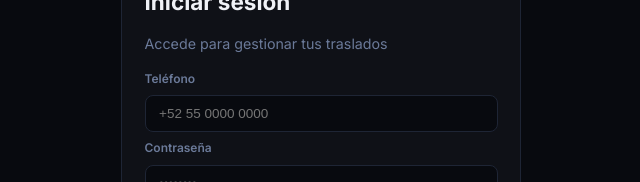
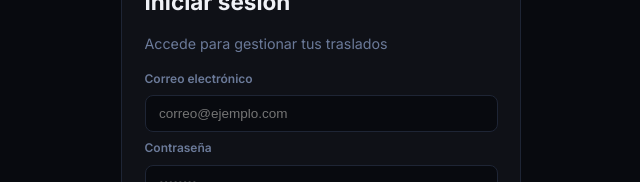
Before and after one commit to hmanuelaid/ruum-ruum-usuario, a Next.js app: page /login in a window 1280 px wide. Shown: the part 298-480 px from the top of the page, without its empty margins (319-959 px from the left). Built offline with nearby package versions, Linux system fonts and the light colour scheme.

Commit message:
feat: cambio

```diff
--- a/app/login/page.tsx
+++ b/app/login/page.tsx
@@ -7,7 +7,7 @@ import { useAuthStore } from '@/lib/store'
 export default function LoginPage() {
   const router = useRouter()
   const { setUser } = useAuthStore()
-  const [phone, setPhone] = useState('')
+  const [email, setEmail] = useState('')
   const [password, setPassword] = useState('')
   const [loading, setLoading] = useState(false)
   const [error, setError] = useState('')
@@ -17,10 +17,8 @@ export default function LoginPage() {
     setLoading(true); setError('')
     const supabase = createClient()
 
-    // Login con email derivado del teléfono
-    const email = `${phone.replace(/\D/g, '')}@ruumruum.app`
     const { data, error: authError } = await supabase.auth.signInWithPassword({ email, password })
-    if (authError) { setError('Teléfono o contraseña incorrectos'); setLoading(false); return }
+    if (authError) { setError('Correo o contraseña incorrectos'); setLoading(false); return }
 
     const { data: profile } = await supabase
       .from('app_users')
@@ -41,9 +39,9 @@ export default function LoginPage() {
         <h1 className="onboarding-title">Iniciar sesión</h1>
         <p className="onboarding-sub">Accede para gestionar tus traslados</p>
         <form onSubmit={handleLogin} className="auth-form">
-          <label className="field-label">Teléfono</label>
-          <input type="tel" className="field-input" placeholder="+52 55 0000 0000"
-            value={phone} onChange={e => setPhone(e.target.value)} required />
+          <label className="field-label">Correo electrónico</label>
+          <input type="email" className="field-input" placeholder="correo@ejemplo.com"
+            value={email} onChange={e => setEmail(e.target.value)} required />
           <label className="field-label">Contraseña</label>
           <input type="password" className="field-input" placeholder="••••••••"
             value={password} onChange={e => setPassword(e.target.value)} required />
--- a/app/onboarding/documentos/page.tsx
+++ b/app/onboarding/documentos/page.tsx
@@ -28,11 +28,9 @@ export default function DocumentosPage() {
     const reg = raw ? JSON.parse(raw) : {}
 
     // 1. Crear usuario en Supabase Auth
-    const email = `${reg.phone?.replace(/\D/g, '')}@ruumruum.app`
     const { data: authData, error: signUpError } = await supabase.auth.signUp({
-      email,
+      email: reg.email ?? '',
       password: reg.password,
-      options: { data: { name: reg.name, phone: reg.phone } },
     })
 
     if (signUpError) { setError(signUpError.message); setSubmitting(false); return }
@@ -43,7 +41,7 @@ export default function DocumentosPage() {
       .insert({
         auth_id: authData.user?.id,
         name: reg.name,
-        email: reg.email || email,
+        email: reg.email ?? '',
         phone: reg.phone,
         type: 'personal',
         status: 'activo',
```
